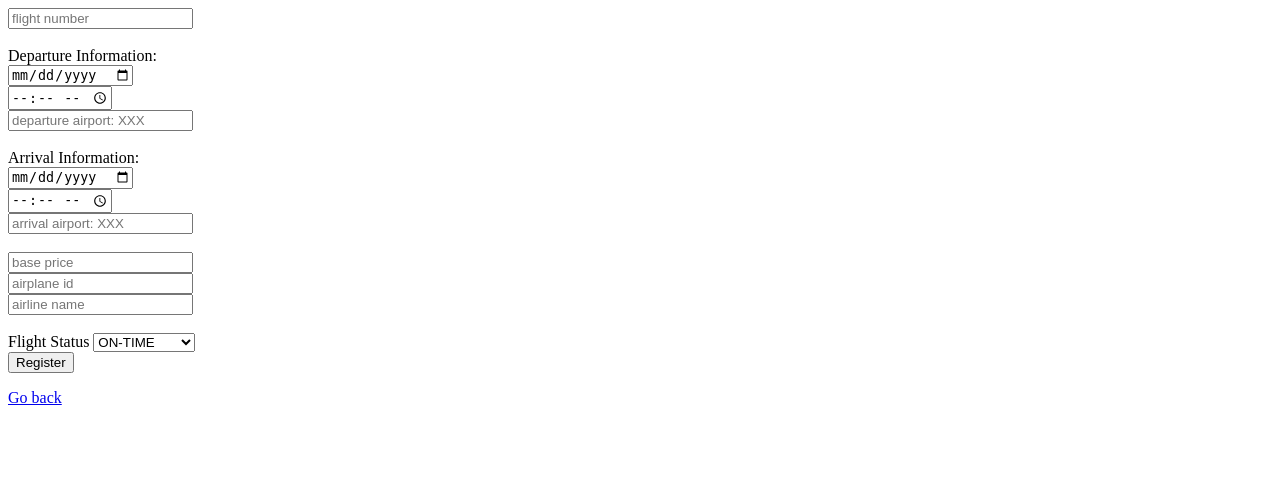
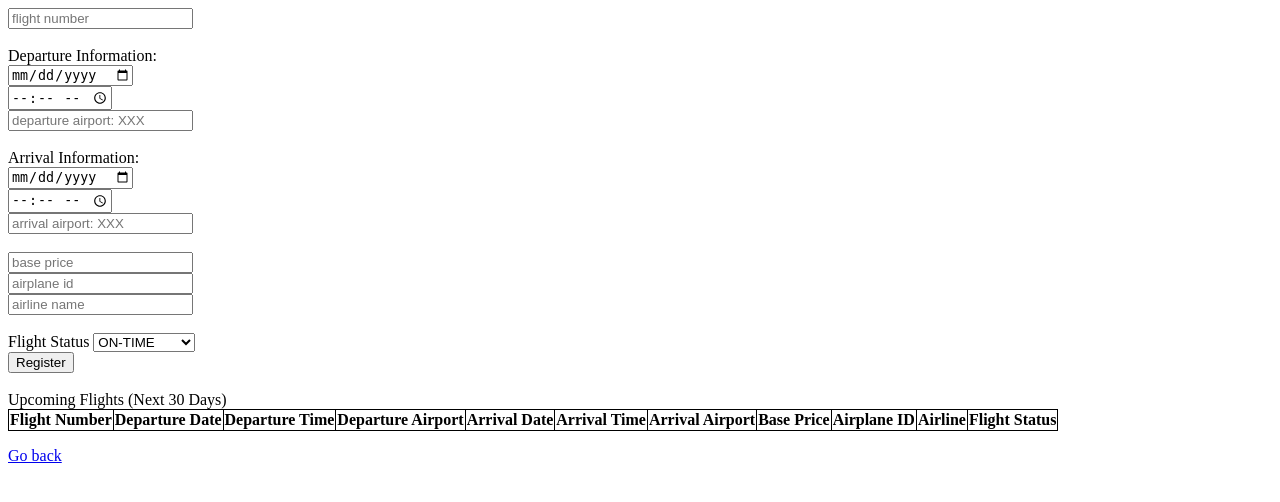
Before and after one commit to alival000/cs3083-project, a Flask app: page /createFlight in a window 1280 px wide. Shown: the top 502 px of the page. Run offline with Flask 2, Linux system fonts and the light colour scheme; data that the repository does not hold is empty.

Commit message:
add upcoming flights table

```diff
--- a/init1.py
+++ b/init1.py
@@ -197,7 +197,13 @@ def book():
 
 @app.route('/createFlight')
 def create():
-    return render_template('create_flight.html')
+    cursor = conn.cursor()
+
+    query = "SELECT * FROM flight WHERE departure_date >= NOW() AND departure_date <= NOW() + INTERVAL 30 DAY"
+    cursor.execute(query)
+    data = cursor.fetchall()
+
+    return render_template('create_flight.html', data=data)
 
 @app.route('/createFlightConfirmation', methods=['GET', 'POST'])
 def create_confirmation():
--- a/templates/create_flight.html
+++ b/templates/create_flight.html
@@ -1,5 +1,14 @@
-<html>
+<html xmlns="http://www.w3.org/1999/html" xmlns="http://www.w3.org/1999/html">
 <head>
+    <style>
+        table,
+        th,
+        tbody,
+        td {
+            border: 1px solid black;
+            border-collapse: collapse;
+        }
+    </style>
 </head>
 <body>
 <form action="/createFlightConfirmation" method="POST">
@@ -26,7 +35,45 @@
         <option value="CANCELLED">CANCELLED</option>
 	</select></br>
 
-	<input type="submit" value = Register />
+	<input type="submit" value = Register /></br></br>
+
+    <label>Upcoming Flights (Next 30 Days)</label></br>
+    <table>
+        <thead><strong>
+            <tr>
+                <th>Flight Number</th>
+                <th>Departure Date</th>
+                <th>Departure Time</th>
+                <th>Departure Airport</th>
+                <th>Arrival Date</th>
+                <th>Arrival Time</th>
+                <th>Arrival Airport</th>
+                <th>Base Price</th>
+                <th>Airplane ID</th>
+                <th>Airline</th>
+                <th>Flight Status</th>
+            </tr>
+        </strong></thead>
+        <tbody>
+        {% for line in data %}
+            <tr>
+                <td>{{line['Flight_num']}}</td>
+                <td>{{line['Departure_date']}}</td>
+                <td>{{line['Departure_time']}}</td>
+                <td>{{line['Departure_airport']}}</td>
+                <td>{{line['Arrival_date']}}</td>
+                <td>{{line['Arrival_time']}}</td>
+                <td>{{line['Arrival_airport']}}</td>
+                <td>{{line['Base_price']}}</td>
+                <td>{{line['Airplane_id']}}</td>
+                <td>{{line['Airline_name']}}</td>
+                <td>{{line['Flight_status']}}</td>
+
+            </tr>
+        {% endfor %}
+        </tbody>
+    </table>
+
 	{% if error %}
 		<p class="error"><strong>Error:</strong> {{error}}</p>
 	{% endif %}
```
